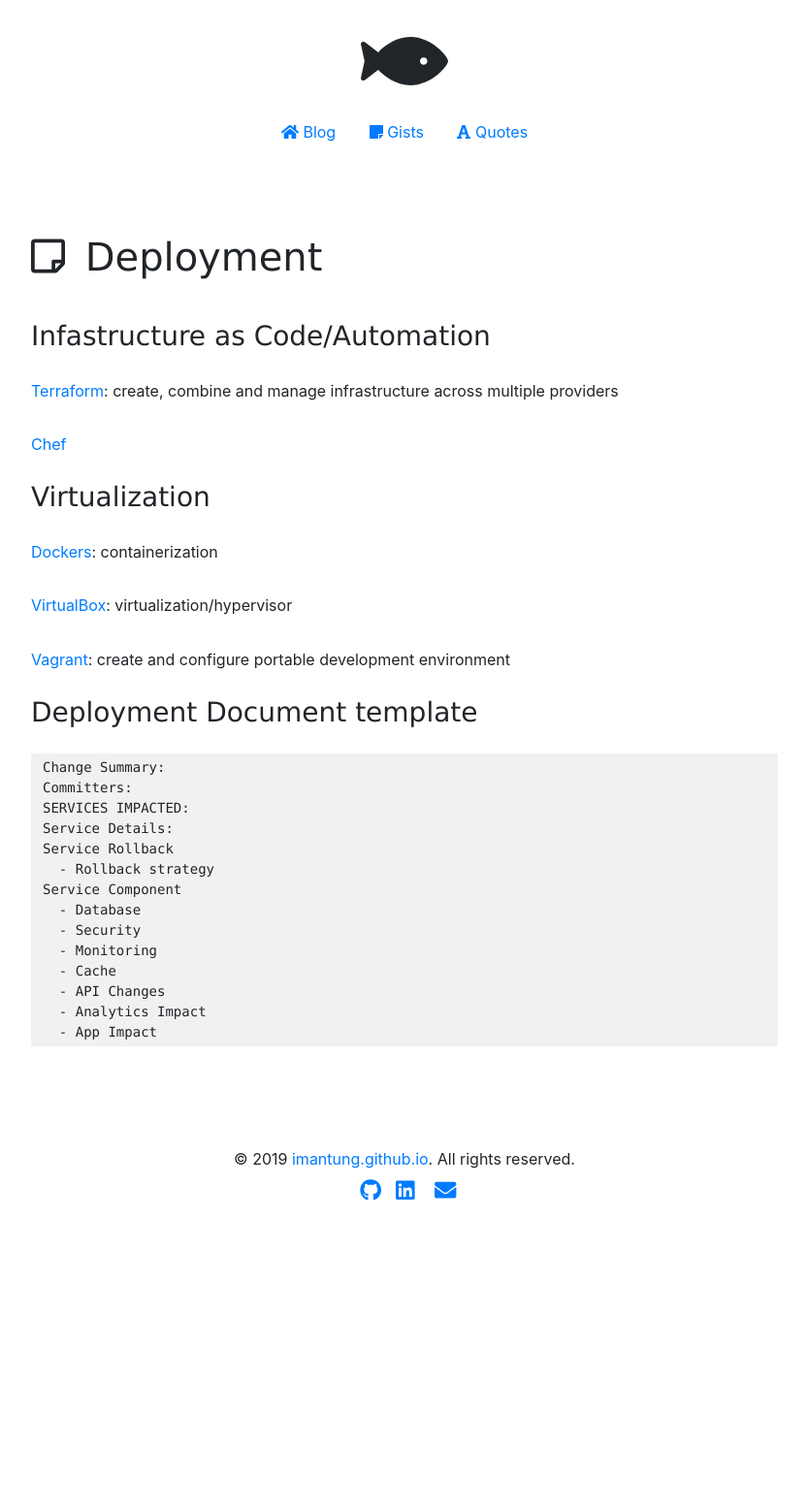
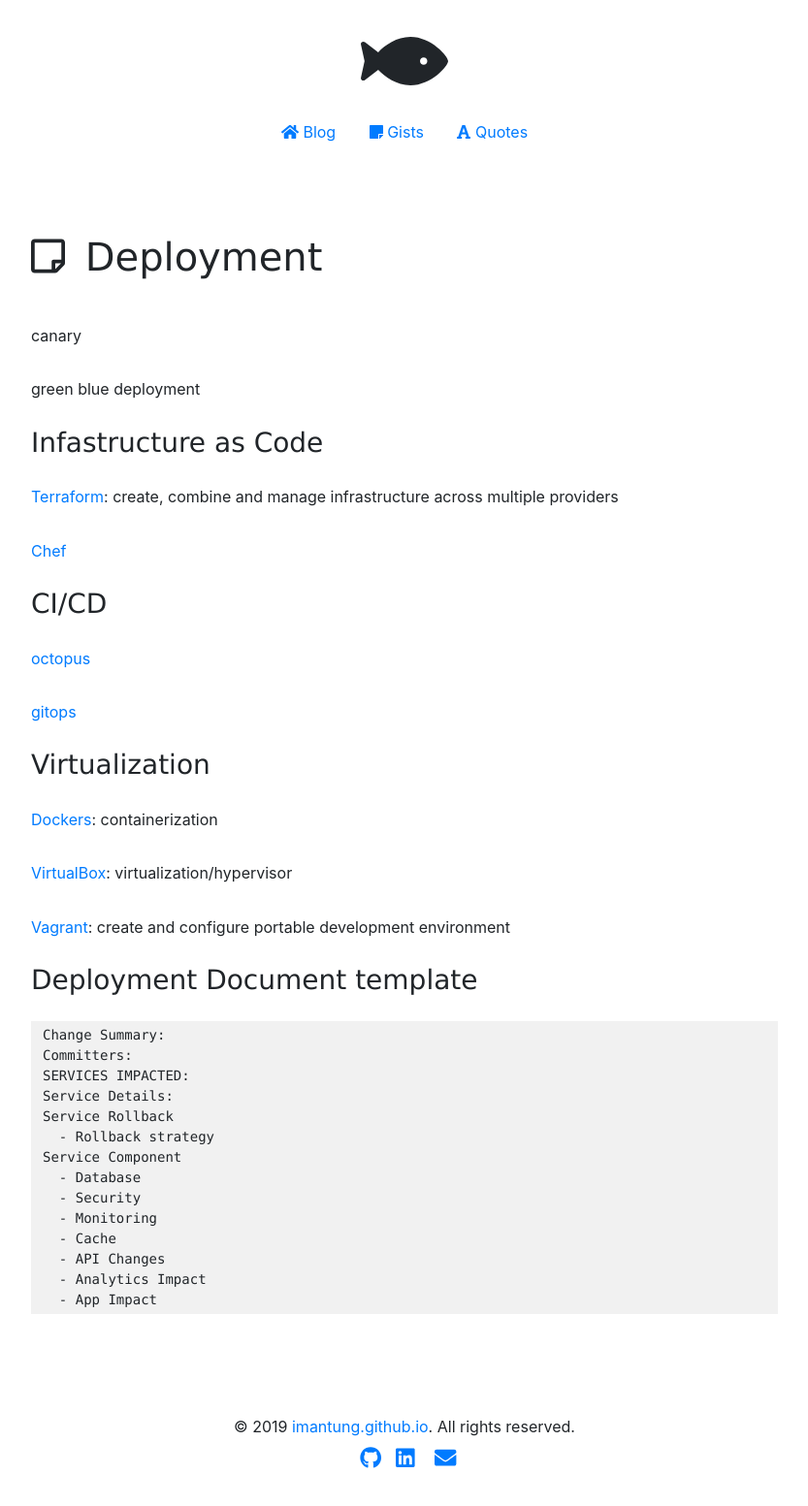
Before and after one commit to imantung/imantung.github.io, a Jekyll site: the page built from gist/deployment.md, in a window 1280 px wide. Shown: the whole page at 97% size, without its empty margins (223-1056 px from the left). Built offline with Jekyll 4.4.1, drawn with Linux system fonts in a browser that asks for light colours; before the commit the page ends 1277 px from its top, so only the background shows below that.

Commit message:
update content

```diff
--- a/gist/deployment.md
+++ b/gist/deployment.md
@@ -3,11 +3,21 @@ layout: gist
 title: Deployment
 ---
 
-### Infastructure as Code/Automation
+canary
+
+green blue deployment
+
+### Infastructure as Code
 
 [Terraform](/terraform.md): create, combine and manage infrastructure across multiple providers
 
 [Chef](/chef.md)
+
+### CI/CD
+
+[octopus](https://octopus.com/)
+
+[gitops](https://www.weave.works/technologies/gitops/)
 
 ### Virtualization
 
```
Also changed, not shown: gist/cloud-and-devops.md (+0 -6 lines), gist/git.md (+1 -1 lines), gist/web-dev.md (+2 -0 lines).
